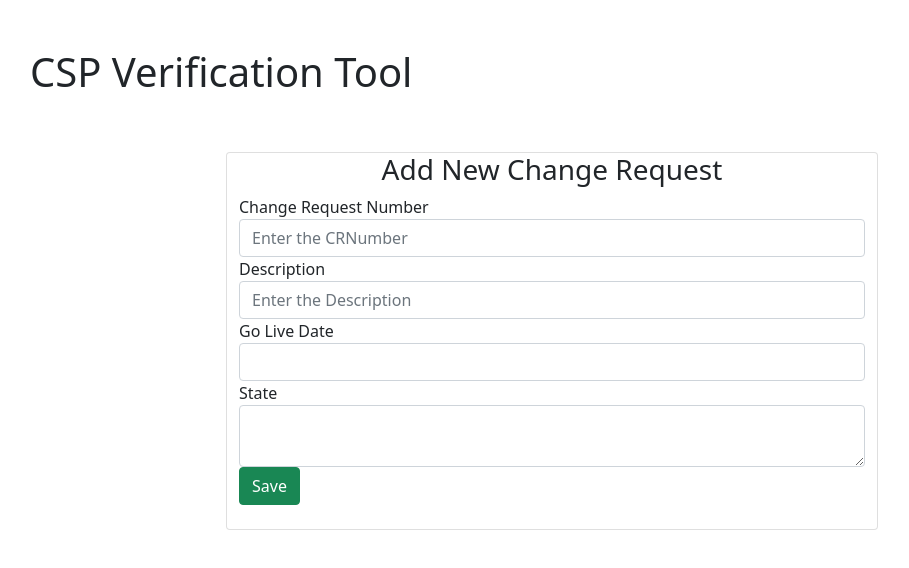
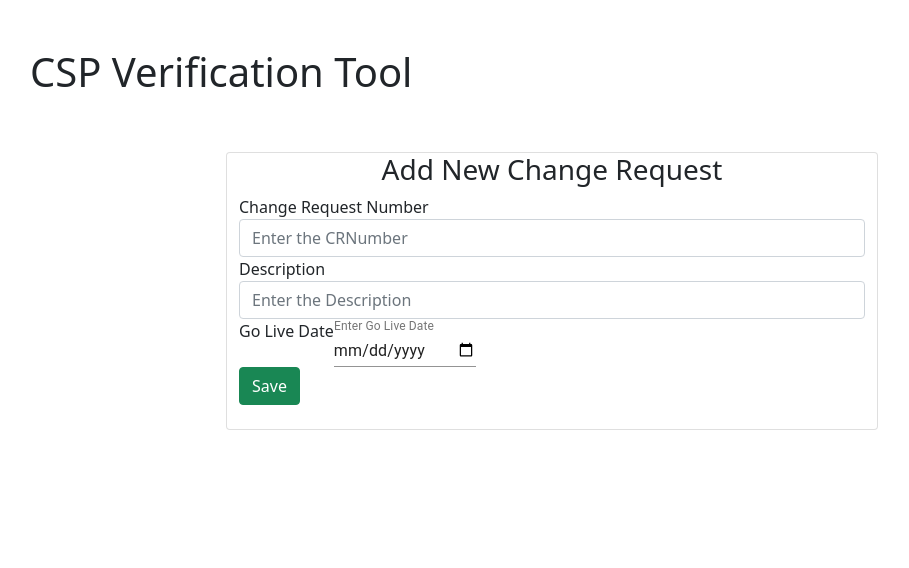
Before and after one commit to sameerargadeinfy/cisptool, a React (Create React App) app: page /create in a window 1280 px wide. Shown: the top 568 px of the page, without its empty margins (88-997 px from the left). Built offline with nearby package versions, Linux system fonts and the light colour scheme.

Commit message:
Added datepicker
Added date picker

```diff
--- a/src/routes/createRelease.jsx
+++ b/src/routes/createRelease.jsx
@@ -4,10 +4,8 @@ import { connect } from "react-redux";
 import { addARelease } from "../actions";
 import store from "../store";
 import { Navigate, useNavigate } from "react-router-dom";
-
+import TextField from "@material-ui/core/TextField";
 function CreateRelease(props) {
-  // Making usestate for setting and
-  // fetching a value in jsx
   const history = useNavigate();
   const redirect = (path) => {
     history(path);
@@ -41,13 +39,11 @@ function CreateRelease(props) {
     const enteredvalue = event.target.value;
 
     newFormObj[inputfield] = enteredvalue;
-    console.log(newFormObj);
 
     setNewFormObj((previousState) => {
       return { ...previousState, newFormObj };
     });
-    console.log("state.form after setform");
-    console.log(state);
+
     validateField(inputfield, enteredvalue);
   };
 
@@ -84,10 +80,8 @@ function CreateRelease(props) {
     var formValidObj = state.formValidity;
     formValidObj[fieldName] = status;
     formValidObj.buttonActive =
-      formValidObj.title &&
-      formValidObj.author &&
-      formValidObj.genre &&
-      formValidObj.summary;
+      formValidObj.crNumber && formValidObj.description;
+
     setformValidity({ formValidity: formValidObj });
   };
 
@@ -97,7 +91,6 @@ function CreateRelease(props) {
       return { newRelease, newFormObj };
     });
     store.dispatch(addARelease(newFormObj));
-    //console.log(props);
     submitted = true;
     redirect("/");
   };
@@ -136,17 +129,22 @@ function CreateRelease(props) {
 
             <div className="form-group">
               <label>Go Live Date</label>
-              <select
-                className="form-control"
-                onChange={handleChange}
-                name="goLiveDate"
-              ></select>
+              <TextField
+                id="goLiveDate"
+				name="goLiveDate"
+                label="Enter Go Live Date"
+                type="date"
+				onChange={handleChange}
+                InputLabelProps={{
+                  shrink: true,
+                }}
+              />
               <div className="text-danger">
                 {state.formErrorMessage.goLiveDate}
               </div>
             </div>
 
-            <div className="form-group">
+            {/* <div className="form-group">
               <label>State</label>
               <textarea
                 className="form-control"
@@ -156,7 +154,7 @@ function CreateRelease(props) {
               <div className="text-danger">
                 {state.formErrorMessage.releaseState}
               </div>
-            </div>
+            </div> */}
 
             <button
               className="btn btn-success"
--- a/src/routes/release.jsx
+++ b/src/routes/release.jsx
@@ -19,6 +19,7 @@ export default function Release() {
   const handleShow = () => setShow(true);
   const [SIT1Version, setSIT1Version] = useState();
   const [prodVersion, setProdVersion] = useState();
+  const today = new Date().getDate();
   return (
     <Container>
       <nav>
@@ -53,7 +54,7 @@ export default function Release() {
             <td>{release.crNumber}</td>
             <td>{release.description}</td>
             <td>{release.goLiveDate}</td>
-            <td> {release.releaseState}</td>
+            <td> {release.goLiveDate <= today ? 'COMPLETE':'PENDING'}</td>
             <td>{release.lastValidation}</td>
           </tr>
         </tbody>
--- a/src/routes/releases.jsx
+++ b/src/routes/releases.jsx
@@ -5,6 +5,8 @@ import React from "react";
 function Releases(props) {
   let releases = props.releases.releaseReducers;
   console.log(props);
+  const today = new Date().getDate();
+
   return (
     <div className="container p-1">
       <h3>Releases</h3>
@@ -43,7 +45,7 @@ function Releases(props) {
                     }`}
                   >
                     {" "}
-                    {release.releaseState}
+                     {release.goLiveDate <= today ? 'COMPLETE':'PENDING'}
                   </Card>
                 </td>
               </tr>
```
